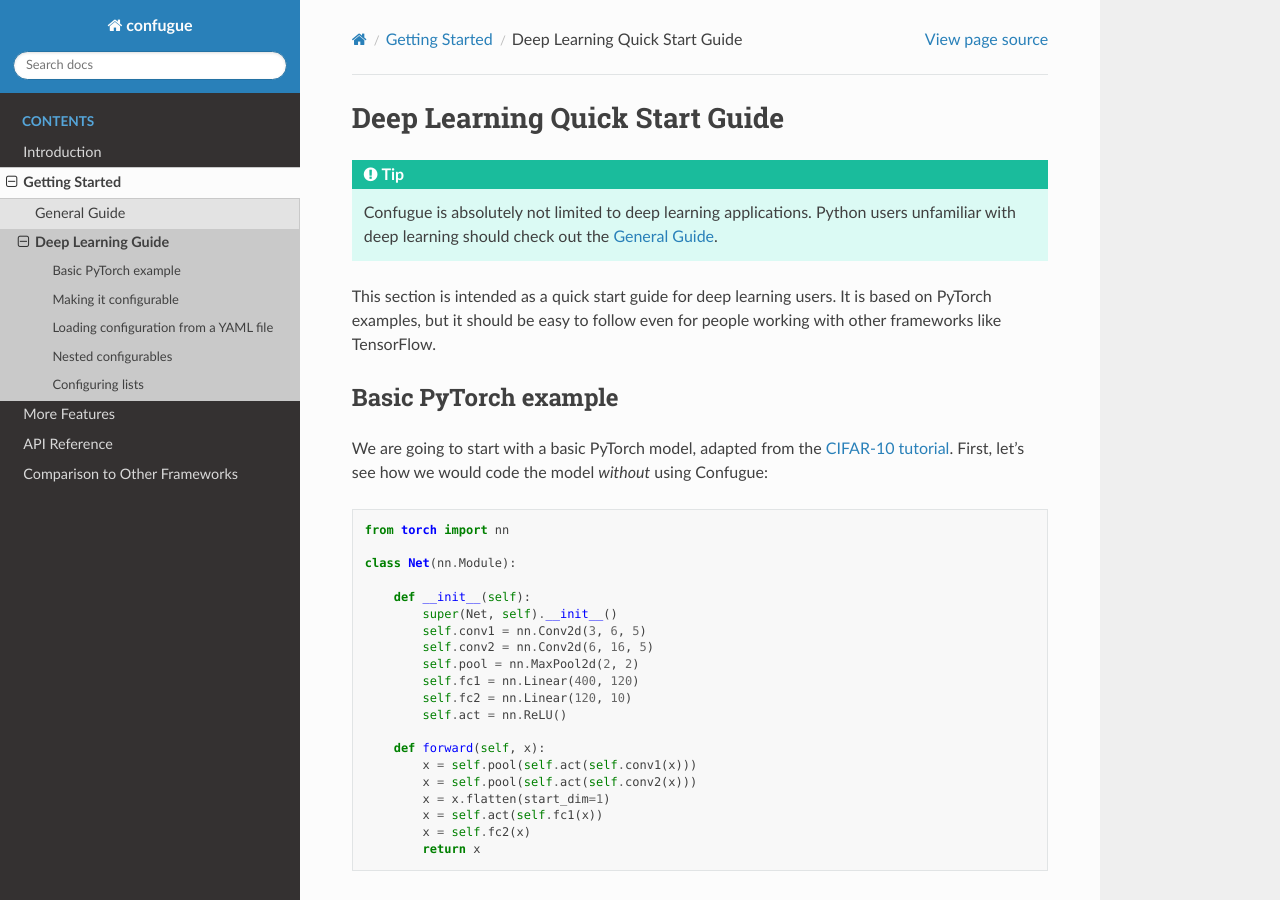
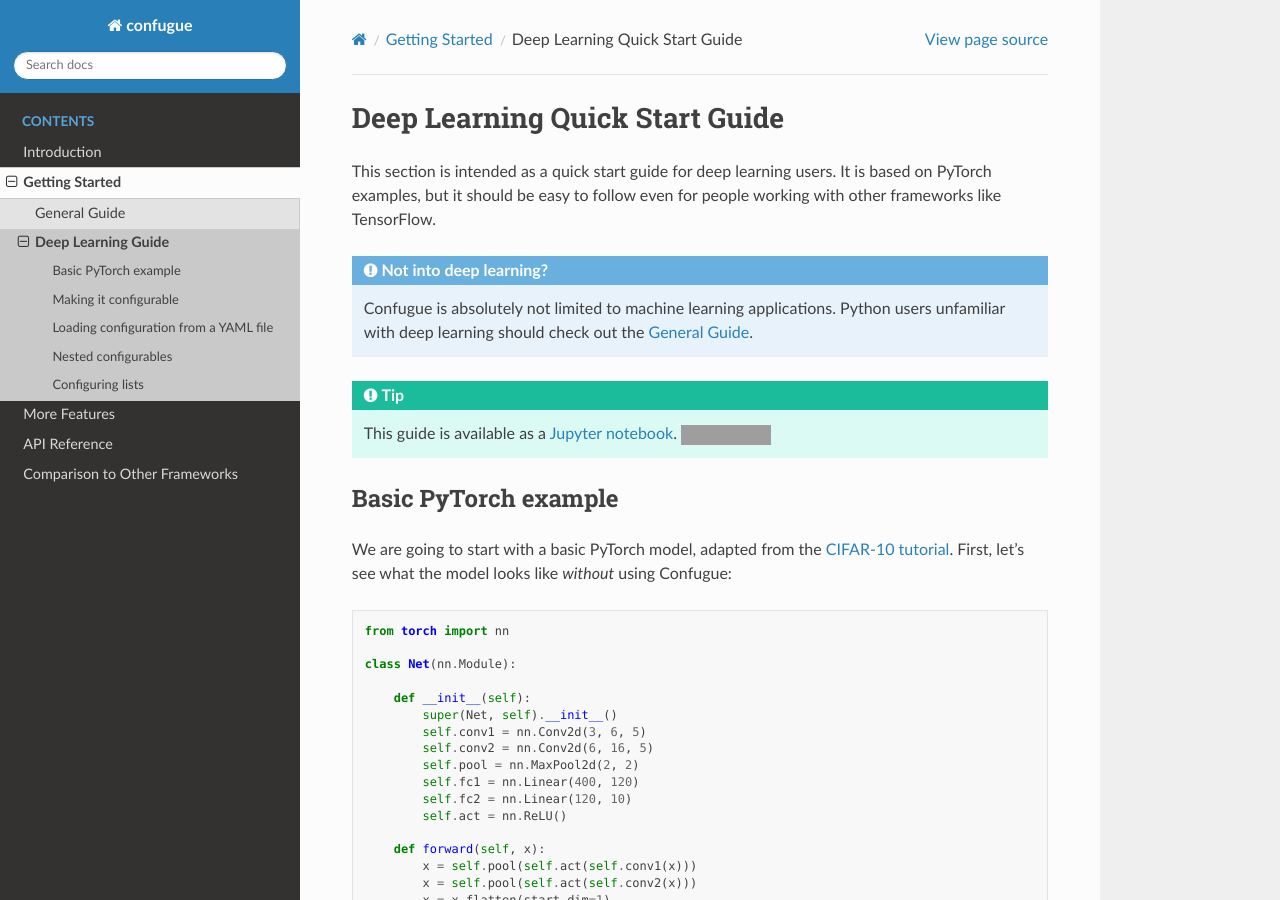
Before and after one commit to cifkao/confugue, a Sphinx documentation site: the page built from docs/deep-learning.rst, in a window 1280 px wide and 900 px high. Built offline with Sphinx 7.4.7 and the Read the Docs theme 2.0.0, drawn with Linux system fonts in a browser that asks for light colours; grey boxes are pictures that could not be loaded.

Commit message:
Update deep learning guide

```diff
--- a/docs/deep-learning.rst
+++ b/docs/deep-learning.rst
@@ -2,16 +2,25 @@
 -------------------------------
 .. currentmodule:: confugue
 
-.. Tip:: Confugue is absolutely not limited to deep learning applications.
+This section is intended as a quick start guide for deep learning users.
+It is based on PyTorch examples, but it should be easy to follow even for people working with other frameworks like TensorFlow.
+
+.. admonition:: Not into deep learning?
+
+   Confugue is absolutely not limited to machine learning applications.
    Python users unfamiliar with deep learning should check out the :doc:`General Guide <general-guide>`.
 
-This section is intended as a quick start guide for deep learning users.
-It is based on PyTorch examples, but it should be easy to follow even for people working with other frameworks like TensorFlow.
+.. Tip:: This guide is available as a `Jupyter notebook <https://github.com/cifkao/confugue/blob/master/docs/pytorch_tutorial.ipynb>`_.
+   |colab-link|
+
+   .. |colab-link| image:: https://colab.research.google.com/assets/colab-badge.svg
+      :target: https://colab.research.google.com/github/cifkao/confugue/blob/master/docs/pytorch_tutorial.ipynb
+      :alt: Open in Colab
 
 Basic PyTorch example
 ~~~~~~~~~~~~~~~~~~~~~
 We are going to start with a basic PyTorch model, adapted from the `CIFAR-10 tutorial <https://pytorch.org/tutorials/beginner/blitz/cifar10_tutorial.html>`_.
-First, let's see how we would code the model *without* using Confugue::
+First, let's see what the model looks like *without* using Confugue::
 
    from torch import nn
 
```
